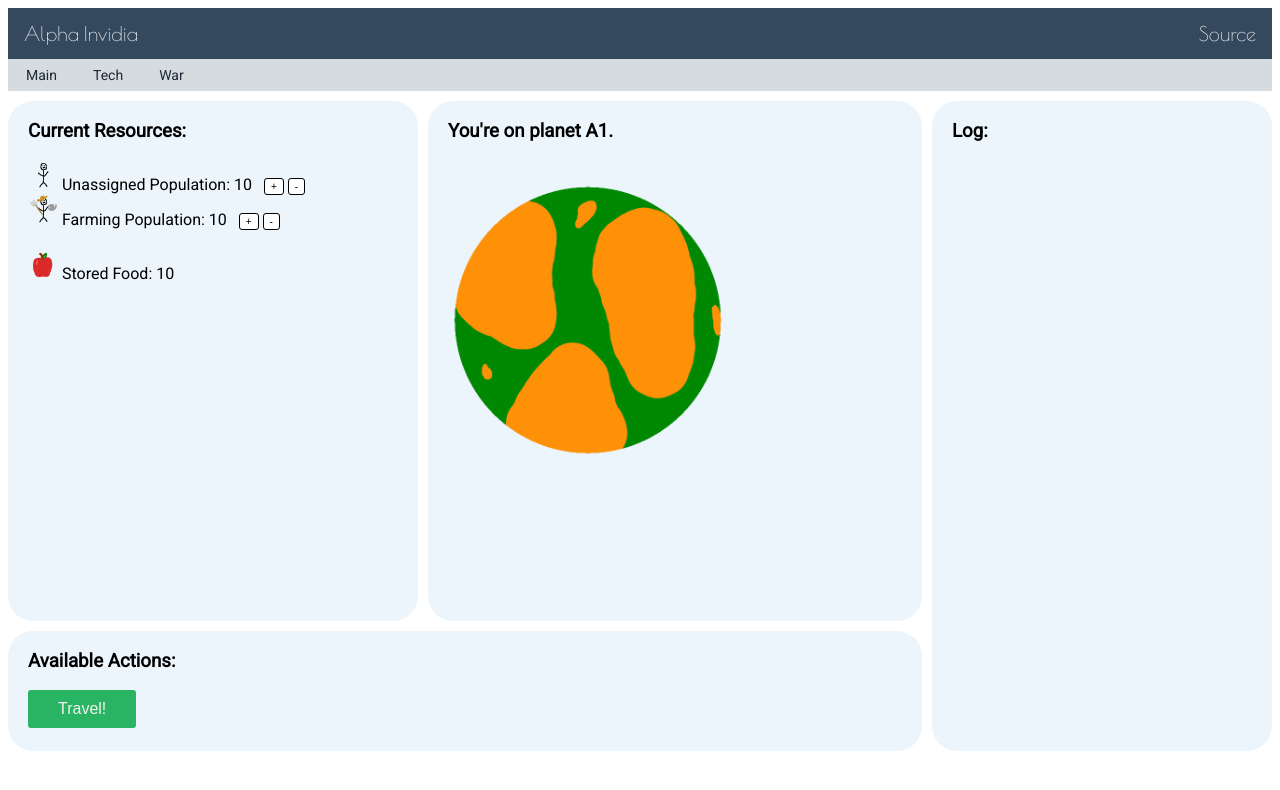
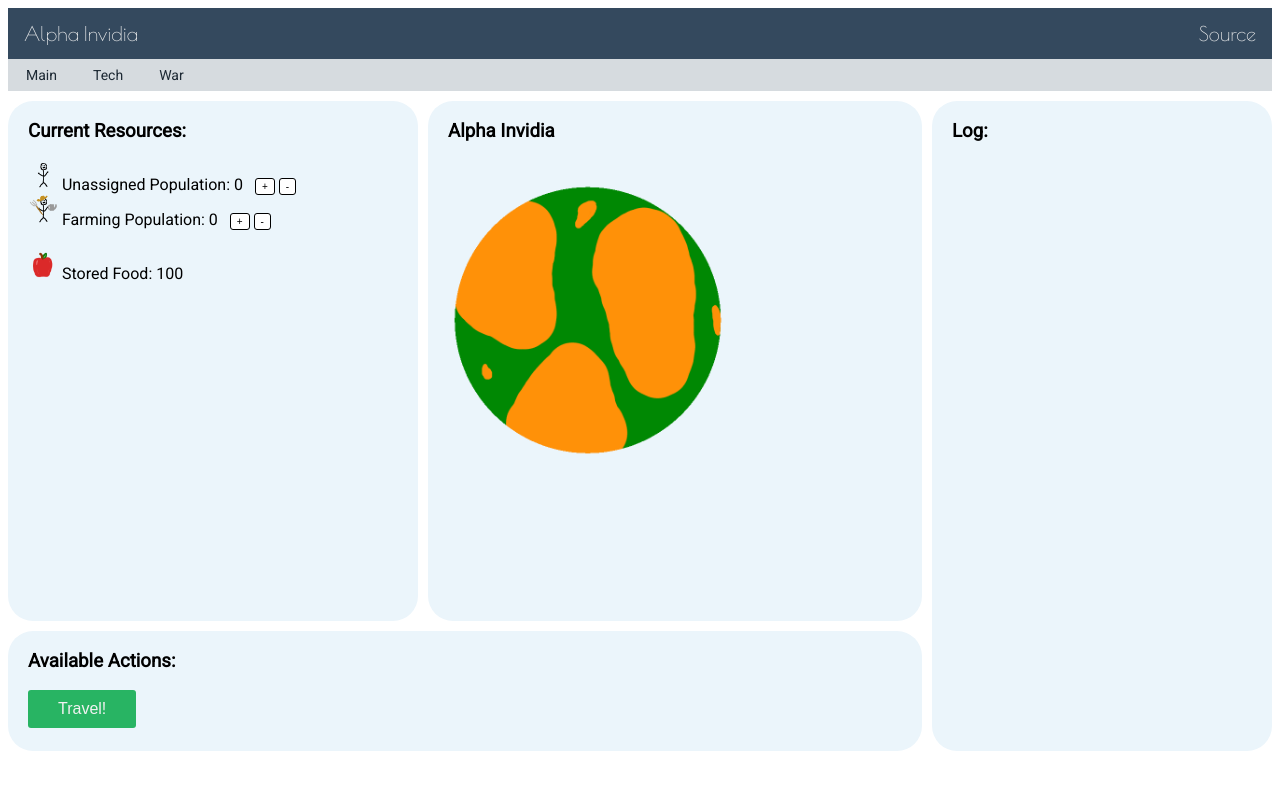
Before and after one commit to ToastedQuarks/alpha-invidia, a plain HTML site: page index.html in a window 1280 px wide. Drawn offline with nearby package versions, Linux system fonts and the light colour scheme.

Commit message:
Made resources and planet name update automatically using the new watchBranch function.

```diff
--- a/index.html
+++ b/index.html
@@ -44,20 +44,20 @@
         <h3>Current Resources:</h3>
         <div id="unassigned">
           <img src="assets/unemployed.png" alt="unassigned person" style="width:30px;height:30px;">
-          Unassigned Population: <span id="num_unassigned" style="padding-right:8px">10</span>
+          Unassigned Population: <span id="num_unassigned" style="padding-right:8px">0</span>
           <button type="button" name="addUnass" class="counterButton">+</button>
           <button type="button" name="remUnass" class="counterButton">-</button>
         </div>
         <div id="farmers">
           <img src="assets/farmer.png" alt="farmer" style="width:30px;height:30px;">
-          Farming Population: <span id="num_farmer" style="padding-right:8px">10</span>
+          Farming Population: <span id="num_farmer" style="padding-right:8px">0</span>
           <button type="button" name="addfarm" class="counterButton">+</button>
           <button type="button" name="remfarm" class="counterButton">-</button>
         </div>
         <br>
         <div id="food">
           <img src="assets/apple.png" alt="food" style="width:30px;height:30px;">
-          Stored Food: <span id="num_food" style="padding-right:8px">10</span>
+          Stored Food: <span id="num_food" style="padding-right:8px">0</span>
         </div>
       </div>
 
@@ -70,7 +70,7 @@
       </div>
 
       <div class="mainviewer" id="planetinfo">
-        <h3>You're on planet A1.</h3>
+        <h3 id="currentPlanet">planet</h3>
         <br>
         <img src="assets/green_planet.png" alt="A green planet." style="width:280px;height:280px;">
       </div>
--- a/js/game.js
+++ b/js/game.js
@@ -34,5 +34,17 @@ function createLogMessage(message) {
   }
 }
 
-window.setInterval(function () {
-}, 1000);
+window.onload = function() {
+  //Planet
+  var currentPlanet;
+  watchBranch(store, ["currentPlanet"], function(newPlanet){
+    currentPlanet = newPlanet;
+    document.getElementById("currentPlanet").textContent=currentPlanet;
+  })
+
+  //Food
+  watchBranch(store, ["planets"], function(planets){
+    var food = planets[currentPlanet].food;
+    document.getElementById("num_food").textContent=food;
+  })
+}
```
